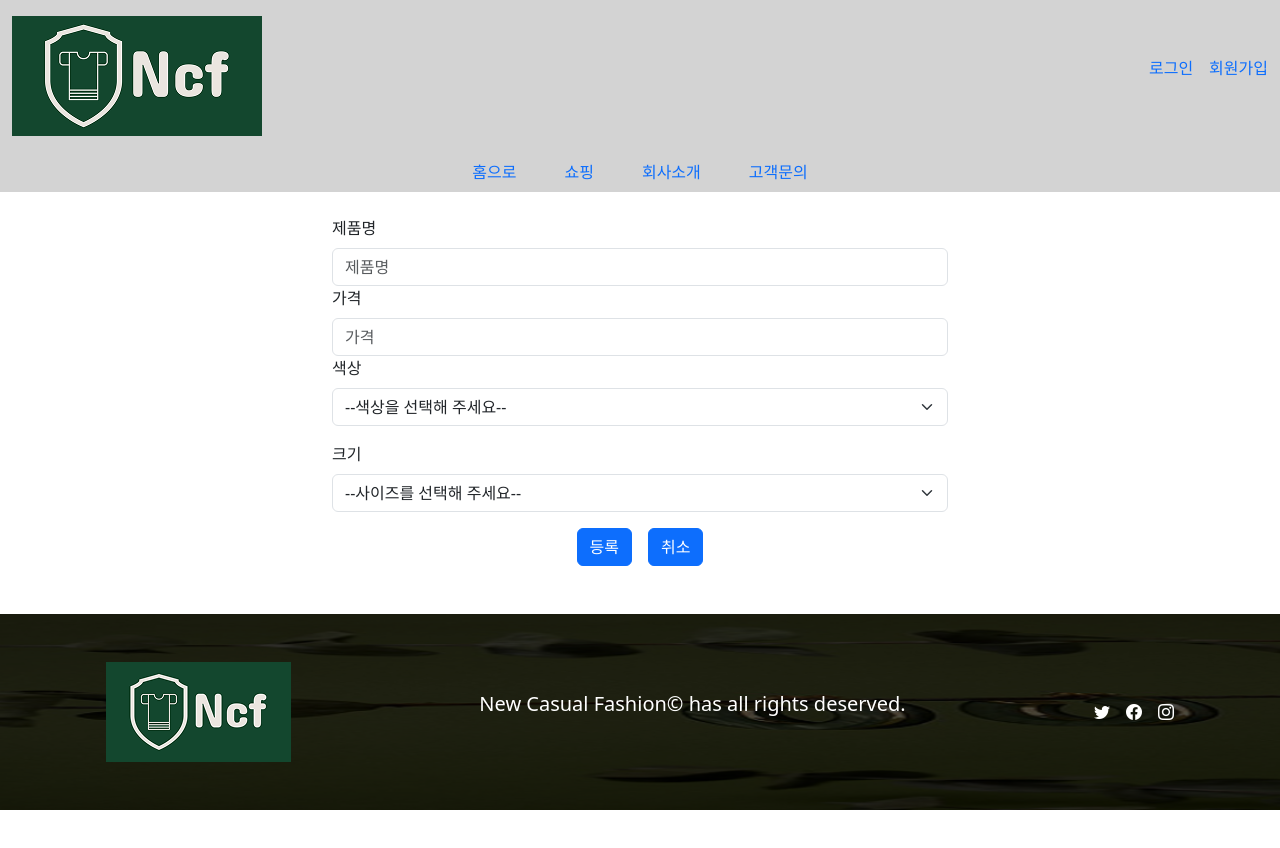
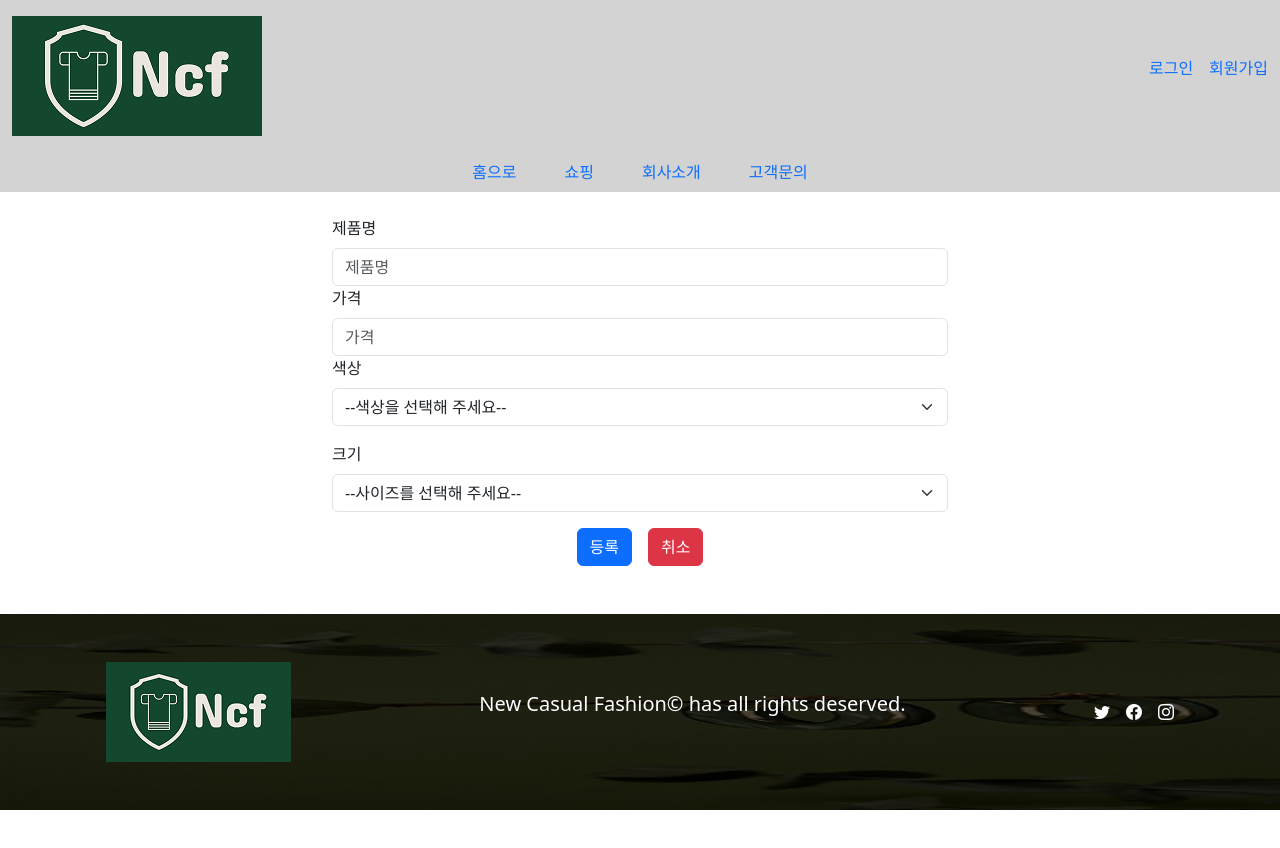
Before and after one commit to sehwan-An/NCFproject, a React (Vite) app in the folder packages/client/: page /addproduct in a window 1280 px wide. Shown: the top 848 px of the page. Built offline with nearby package versions, Linux system fonts and the light colour scheme.

Commit message:
취소 버튼  variant danger 변경

```diff
--- a/packages/client/src/routes/AddProduct.jsx
+++ b/packages/client/src/routes/AddProduct.jsx
@@ -122,7 +122,7 @@ function AddProduct() {
         <div className="d-flex gap-3 justify-content-center">
           <Button type="submit">등록</Button>
           <NavLink to="/">
-            <Button>취소</Button>
+            <Button variant='danger'>취소</Button>
           </NavLink>
         </div>
       </Form>
--- a/packages/client/src/routes/Products.jsx
+++ b/packages/client/src/routes/Products.jsx
@@ -64,7 +64,7 @@ const Products = () => {
                 <ProductImageExample text={prod.productname} index={i} />
                 <div className="d-flex justify-content-center  gap-3 my-2">
                     <Button onClick={() => handleModify(prod.productid)}>수정</Button>
-                  <Button onClick={() => handleDelete(prod.productid)}>삭제</Button>
+                  <Button variant='danger' onClick={() => handleDelete(prod.productid)}>삭제</Button>
                 </div>
               </Col>
             ))}
```
